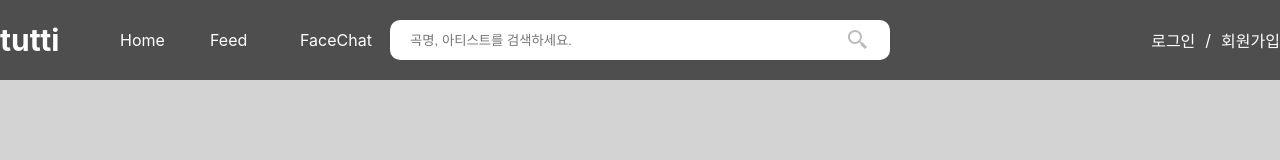
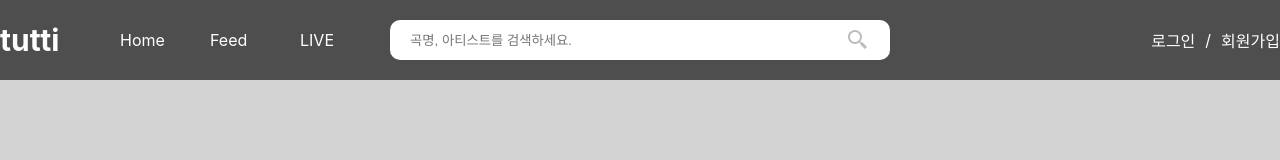
Before and after one commit to itsstacy/tuttimusicFE, a React (Create React App) app: page / in a window 1280 px wide. Shown: the top 160 px of the page. Built offline with nearby package versions, Linux system fonts and the light colour scheme; no server answers.

Commit message:
App 컴포넌트 Navbar 컴포넌트 faceChat에서 LIVE로 변경

```diff
--- a/src/App.js
+++ b/src/App.js
@@ -38,7 +38,7 @@ function App() {
             <Route path="/upload/video" element={<UploadVideo />}></Route>
             <Route path="/uploadvideo" element={<UploadVideo />}></Route>
             <Route path="/edit/:id" element={<Edit />}></Route>
-            <Route path="/facechat" element={<FaceChat />}></Route>
+            <Route path="/live" element={<FaceChat />}></Route>
             <Route path="/search" element={<SearchResult />}></Route>
           </Routes>
         </div>
--- a/src/components/Navbar.js
+++ b/src/components/Navbar.js
@@ -59,9 +59,9 @@ function Navbar() {
               Feed
             </li>
             <li onClick={()=>{
-              navigate('/facechat')
+              navigate('/live')
             }}>
-              FaceChat
+              LIVE
             </li>
           </ul>
         </div>
```
